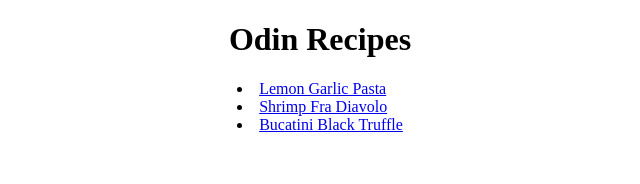
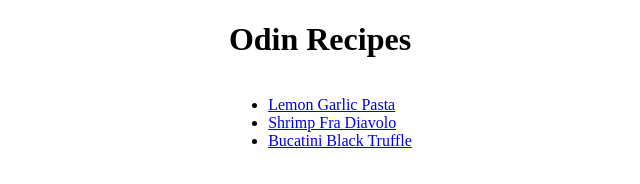
Before and after one commit to hanwj100/odin-recipes, a plain HTML site: page index.html in a window 1280 px wide. Shown: the whole page, without its empty margins (320-960 px from the left). Drawn offline with Linux system fonts and the light colour scheme.

Commit message:
Refactor tag typo 'uo' to ul

```diff
--- a/index.html
+++ b/index.html
@@ -10,11 +10,11 @@
 
 <body>
 	<h1>Odin Recipes</h1>
-	<uo>
+	<ul>
 		<li><a href="./recipes/lemon-garlic-pasta.html">Lemon Garlic Pasta</a></li>
 		<li><a href="./recipes/shrimp-fra-diavolo.html">Shrimp Fra Diavolo</a> </li>
 		<li><a href="./recipes/bucatini-black-truffle.html">Bucatini Black Truffle</a></li>
-	</uo>
+	</ul>
 </body>
 
 </html>
--- a/styles.css
+++ b/styles.css
@@ -2,7 +2,7 @@ body {
     text-align: center;
 }
 
-uo,
+ul,
 ol,
 p {
     display: inline-block;
```
Also changed, not shown: recipes/bucatini-black-truffle.html (+2 -2 lines), recipes/lemon-garlic-pasta.html (+2 -2 lines).
